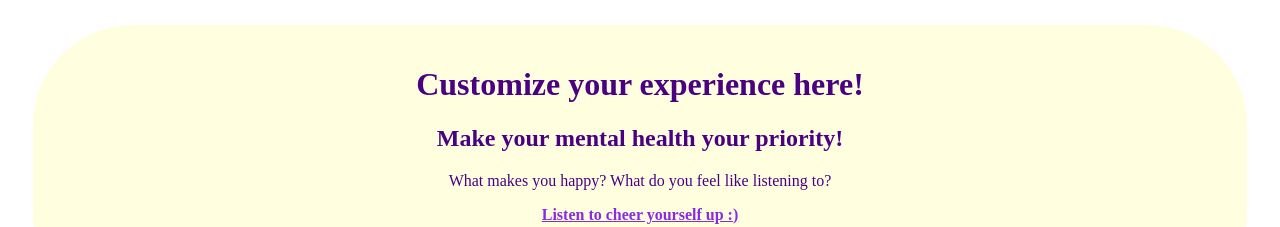
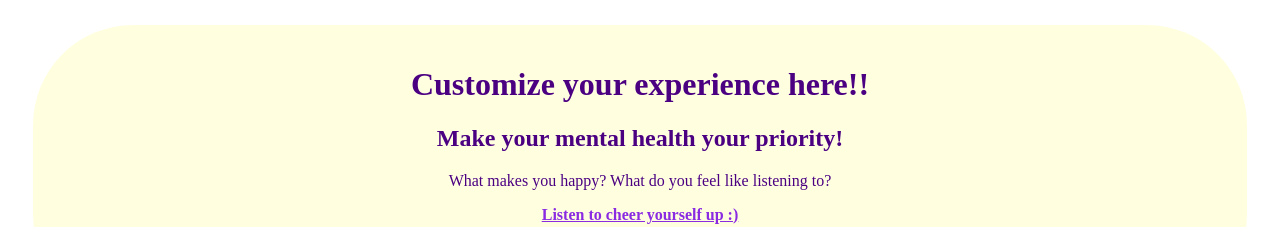
Before and after one commit to meenakshijayakumar/First-Website, a plain HTML site: page index.html in a window 1280 px wide. Shown: the top 227 px of the page. Drawn offline with Linux system fonts and the light colour scheme.

Commit message:
Update index.html
ljj

```diff
--- a/index.html
+++ b/index.html
@@ -9,7 +9,7 @@
 
   <body>
     <div id="Mental">
-      <h1>Customize your experience here!</h1>
+      <h1>Customize your experience here!!</h1>
       <h2>Make your mental health your priority!</h2>
       <p>What makes you happy? What do you feel like listening to?</p>
       <a
```
